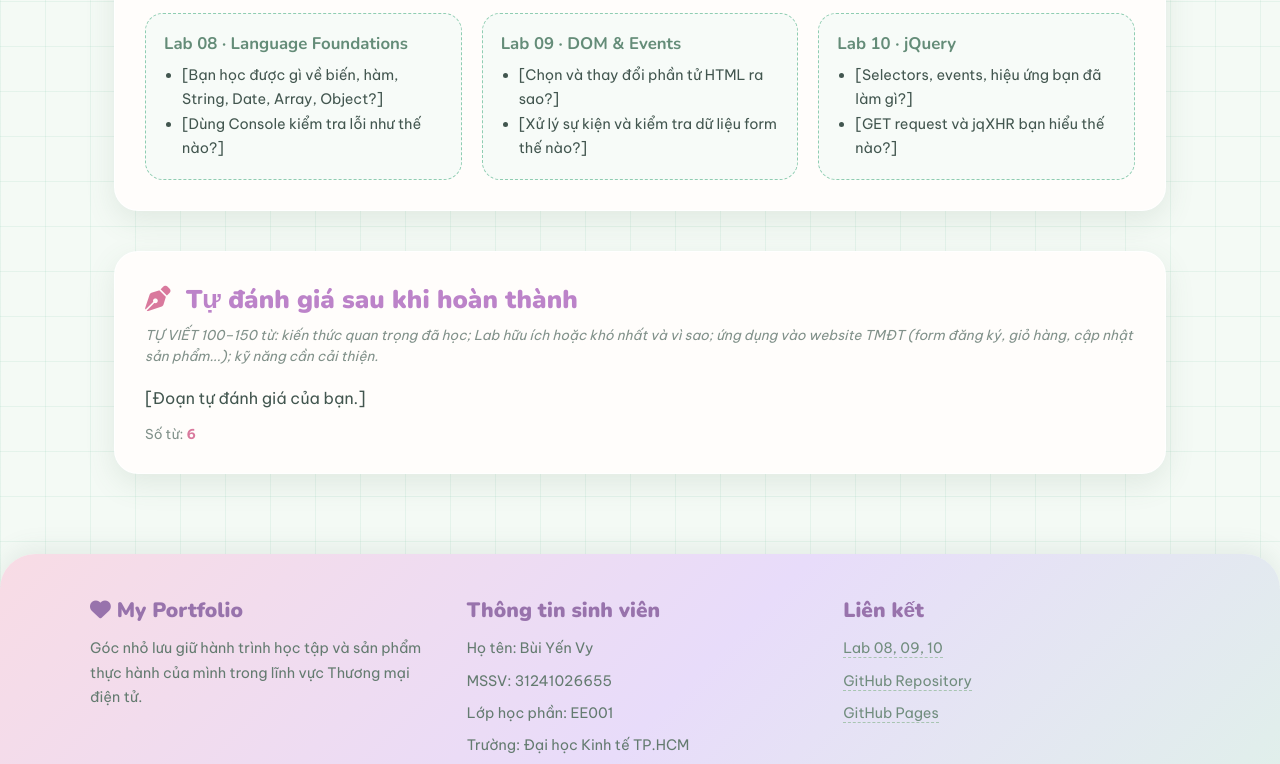
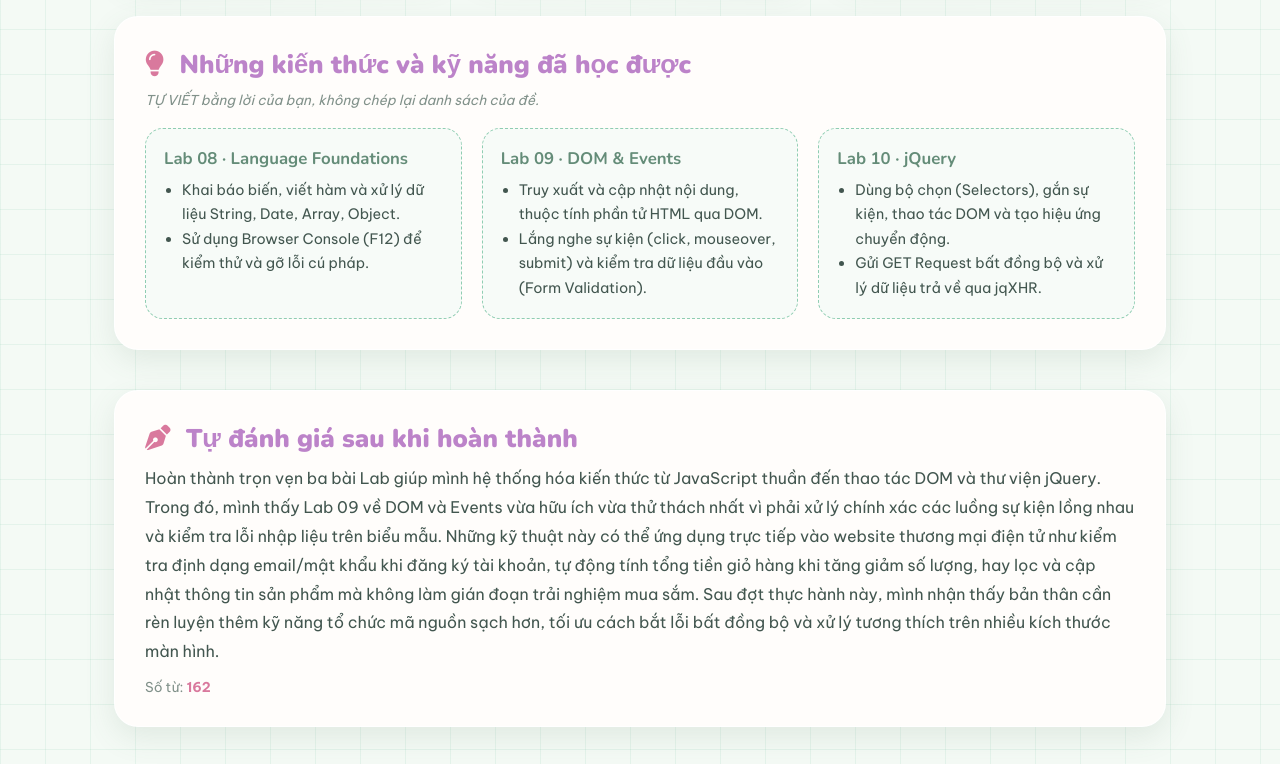
Before and after one commit to vybui31241026655-art/ecommerce-ui-improvement, a plain HTML site: page JavaScript-Labs/index.html in a window 1280 px wide. Shown: the part 1741-2505 px from the top of the page. Drawn offline with nearby package versions, Linux system fonts and the light colour scheme.

Commit message:
Update homepage reflection and knowledge summary

```diff
--- a/JavaScript-Labs/index.html
+++ b/JavaScript-Labs/index.html
@@ -64,7 +64,7 @@
     <section id="intro-section" class="card block">
       <h2 class="block-title"><i class="fa-solid fa-flag"></i> Giới thiệu về bài thực hành</h2>
       <p class="hint">TỰ VIẾT: mục tiêu khi thực hiện 3 bài Lab và vai trò của JavaScript trong phát triển ứng dụng web.</p>
-      <p id="intro">[Đoạn giới thiệu của bạn, khoảng 3–5 câu.]</p>
+      <p id="intro">Qua chuỗi ba bài thực hành Lab 08, Lab 09 và Lab 10, mình đặt mục tiêu nắm vững tư duy lập trình phía client từ cú pháp nền tảng đến thao tác giao diện động và thư viện jQuery. Nếu HTML và CSS chỉ giúp xây dựng khung sườn và trang trí tĩnh, thì JavaScript chính là yếu tố cốt lõi giúp trang web phản hồi tức thì với thao tác của người dùng như nhấp chuột, nhập liệu hay chuyển đổi hiệu ứng. Việc hoàn thành từng bài tập thực tế giúp mình hiểu rõ cách dữ liệu được xử lý và hiển thị trực quan trên trình duyệt.</p>
     </section>
 
     <!-- 3.3 DANH SÁCH VÀ LIÊN KẾT CÁC BÀI LAB -->
@@ -104,34 +104,34 @@
         <div class="know">
           <h3>Lab 08 · Language Foundations</h3>
           <ul>
-            <li>[Bạn học được gì về biến, hàm, String, Date, Array, Object?]</li>
-            <li>[Dùng Console kiểm tra lỗi như thế nào?]</li>
+            <li>Khai báo biến, viết hàm và xử lý dữ liệu String, Date, Array, Object. </li>
+            <li> Sử dụng Browser Console (F12) để kiểm thử và gỡ lỗi cú pháp.</li>
           </ul>
         </div>
         <div class="know">
           <h3>Lab 09 · DOM &amp; Events</h3>
           <ul>
-            <li>[Chọn và thay đổi phần tử HTML ra sao?]</li>
-            <li>[Xử lý sự kiện và kiểm tra dữ liệu form thế nào?]</li>
+            <li>Truy xuất và cập nhật nội dung, thuộc tính phần tử HTML qua DOM.</li>
+            <li>Lắng nghe sự kiện (click, mouseover, submit) và kiểm tra dữ liệu đầu vào (Form Validation).</li>
           </ul>
         </div>
         <div class="know">
           <h3>Lab 10 · jQuery</h3>
           <ul>
-            <li>[Selectors, events, hiệu ứng bạn đã làm gì?]</li>
-            <li>[GET request và jqXHR bạn hiểu thế nào?]</li>
+            <li>Dùng bộ chọn (Selectors), gắn sự kiện, thao tác DOM và tạo hiệu ứng chuyển động.</li>
+            <li>Gửi GET Request bất đồng bộ và xử lý dữ liệu trả về qua jqXHR.</li>
           </ul>
         </div>
       </div>
     </section>
 
     <!-- 3.5 TỰ ĐÁNH GIÁ -->
-    <section id="reflection" class="card block">
-      <h2 class="block-title"><i class="fa-solid fa-pen-nib"></i> Tự đánh giá sau khi hoàn thành</h2>
-      <p class="hint">TỰ VIẾT 100–150 từ: kiến thức quan trọng đã học; Lab hữu ích hoặc khó nhất và vì sao; ứng dụng vào website TMĐT (form đăng ký, giỏ hàng, cập nhật sản phẩm...); kỹ năng cần cải thiện.</p>
-      <p id="reflection-text">[Đoạn tự đánh giá của bạn.]</p>
-      <p class="wordcount">Số từ: <strong id="wc">0</strong></p>
-    </section>
+  <!-- 3.5 TỰ ĐÁNH GIÁ -->
+<section id="reflection" class="card block">
+  <h2 class="block-title"><i class="fa-solid fa-pen-nib"></i> Tự đánh giá sau khi hoàn thành</h2>
+  <p id="reflection-text">Hoàn thành trọn vẹn ba bài Lab giúp mình hệ thống hóa kiến thức từ JavaScript thuần đến thao tác DOM và thư viện jQuery. Trong đó, mình thấy Lab 09 về DOM và Events vừa hữu ích vừa thử thách nhất vì phải xử lý chính xác các luồng sự kiện lồng nhau và kiểm tra lỗi nhập liệu trên biểu mẫu. Những kỹ thuật này có thể ứng dụng trực tiếp vào website thương mại điện tử như kiểm tra định dạng email/mật khẩu khi đăng ký tài khoản, tự động tính tổng tiền giỏ hàng khi tăng giảm số lượng, hay lọc và cập nhật thông tin sản phẩm mà không làm gián đoạn trải nghiệm mua sắm. Sau đợt thực hành này, mình nhận thấy bản thân cần rèn luyện thêm kỹ năng tổ chức mã nguồn sạch hơn, tối ưu cách bắt lỗi bất đồng bộ và xử lý tương thích trên nhiều kích thước màn hình.</p>
+  <p class="wordcount">Số từ: <strong id="wc">0</strong></p>
+</section>
 
   </main>
 
```
